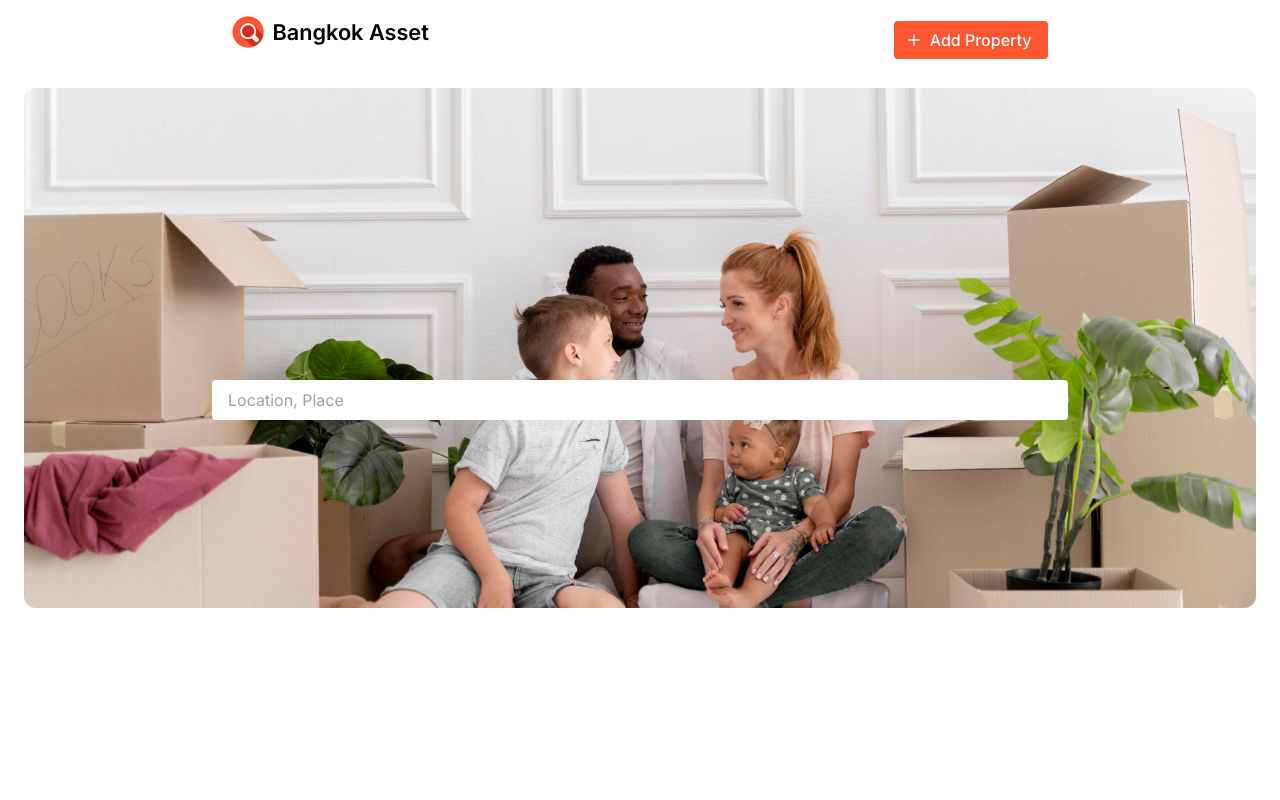
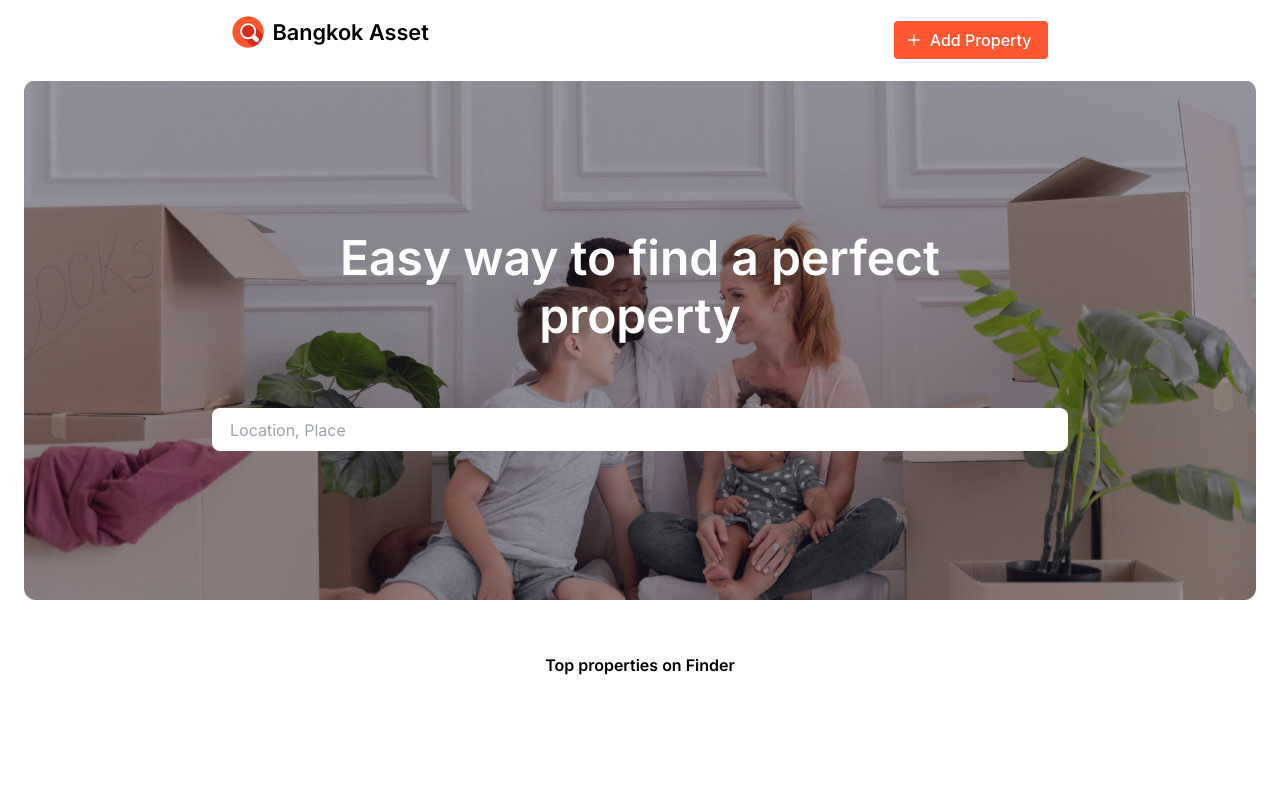
Before and after one commit to nata-non/Takehome, a Next.js app: page / in a window 1280 px wide. Shown: the top 800 px of the page. Built offline with nearby package versions, Linux system fonts and the light colour scheme.

Commit message:
feat: hero section

```diff
--- a/src/app/page.tsx
+++ b/src/app/page.tsx
@@ -5,28 +5,39 @@ export default function Home() {
   return (
     <main className="flex min-h-screen flex-col items-center">
       <NavBar />
-      <div className="my-5 pt-12 px-3 lg:px-6 pb-lg-4 px-xxl-4 container-fluid w-full overflow-hidden">
-        <div className="flex mt-5 justify-center min-h-[65vh]">
+
+      <div className="relative mt-8 mb-8 pt-12 pb-6 px-3 lg:px-6 container-fluid w-full overflow-hidden">
+        <div className="card align-items-center justify-content-center border-0 overflow-hidden mt-n3 flex justify-center items-center min-h-[65vh]">
           <div
-            className="w-full rounded-xl min-h-[65vh] bg-fixed bg-cover bg-center bg-hero-pattern"
+            className="relative w-full rounded-xl min-h-[65vh] bg-fixed bg-cover bg-center bg-hero-pattern"
             style={{ backgroundPosition: "center -60px" }}
-          />
-          <div className="absolute inset-0 flex justify-center items-center">
-            <h1>Easy way to find a perfect property</h1>
-          </div>
-          <div className="absolute inset-0 flex justify-center items-center">
-            <input
-              type="text"
-              placeholder="Location, Place"
-              className="p-2 px-4 w-full rounded mx-auto"
-              style={{ maxWidth: "856px" }}
-            />
+          >
+            <div className="relative w-full rounded-xl min-h-[65vh] bg-fixed bg-cover bg-center bg-[#1f1b2d] opacity-45" />
+            <div className="absolute inset-0 flex flex-col justify-center items-center">
+              <div className="w-full max-w-[856px] mx-auto text-center">
+                <h1
+                  className=" px-[1.5rem] pb-4 font-semibold leading-[1.2] text-white mb-12"
+                  style={{
+                    fontSize: "clamp(1.425rem, 1.425rem + 2.1vw, 3rem)",
+                  }}
+                >
+                  Easy way to find a perfect property
+                </h1>
+                <input
+                  type="text"
+                  placeholder="Location, Place"
+                  className="py-[9.2px] px-[18px] rounded-lg w-11/12 lg:w-full"
+                />
+              </div>
+            </div>
           </div>
         </div>
       </div>
 
-      <div className="flex items-center justify-center w-full h-96 bg-fixed bg-cover">
-        <h1>Hello</h1>
+      <div className="flex items-center justify-center w-full">
+        <h1 className="text-dynamic font-semibold leading-[1.2]">
+          Top properties on Finder
+        </h1>
       </div>
       <div className="flex items-center justify-center w-full h-96 bg-fixed bg-cover">
         <h1>Hello</h1>
```
